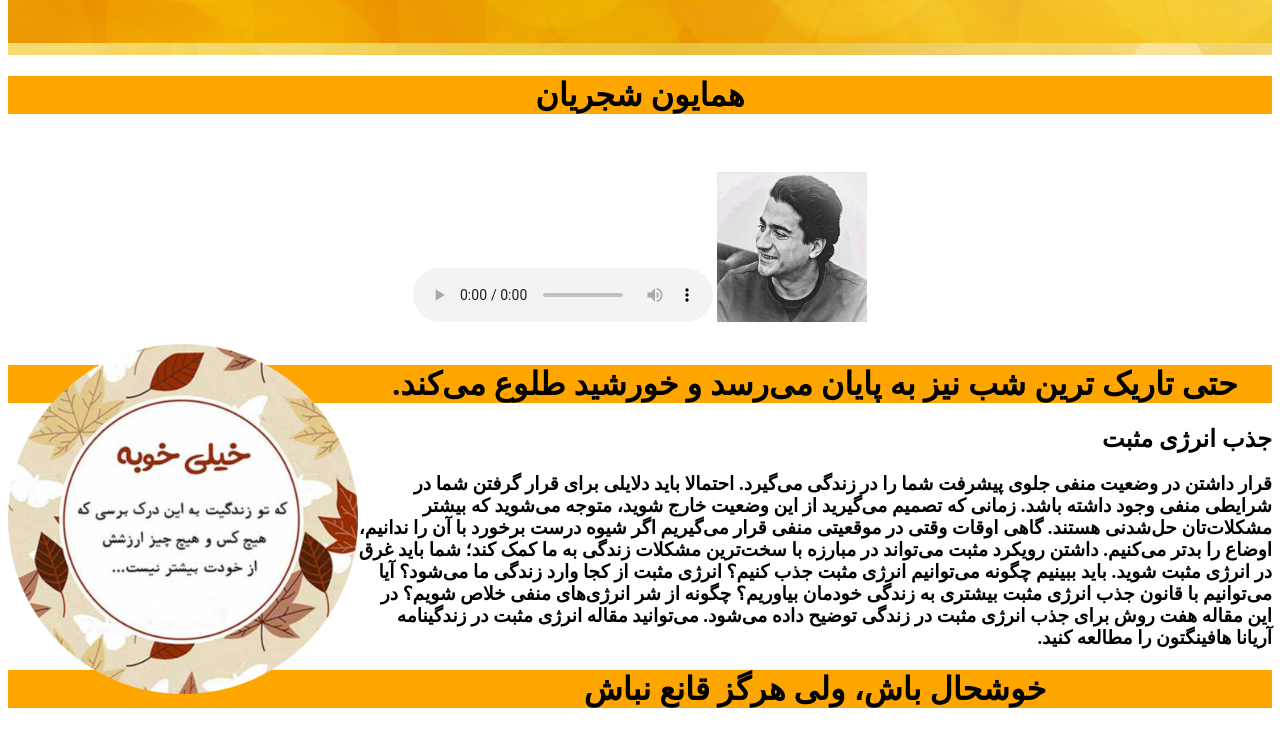
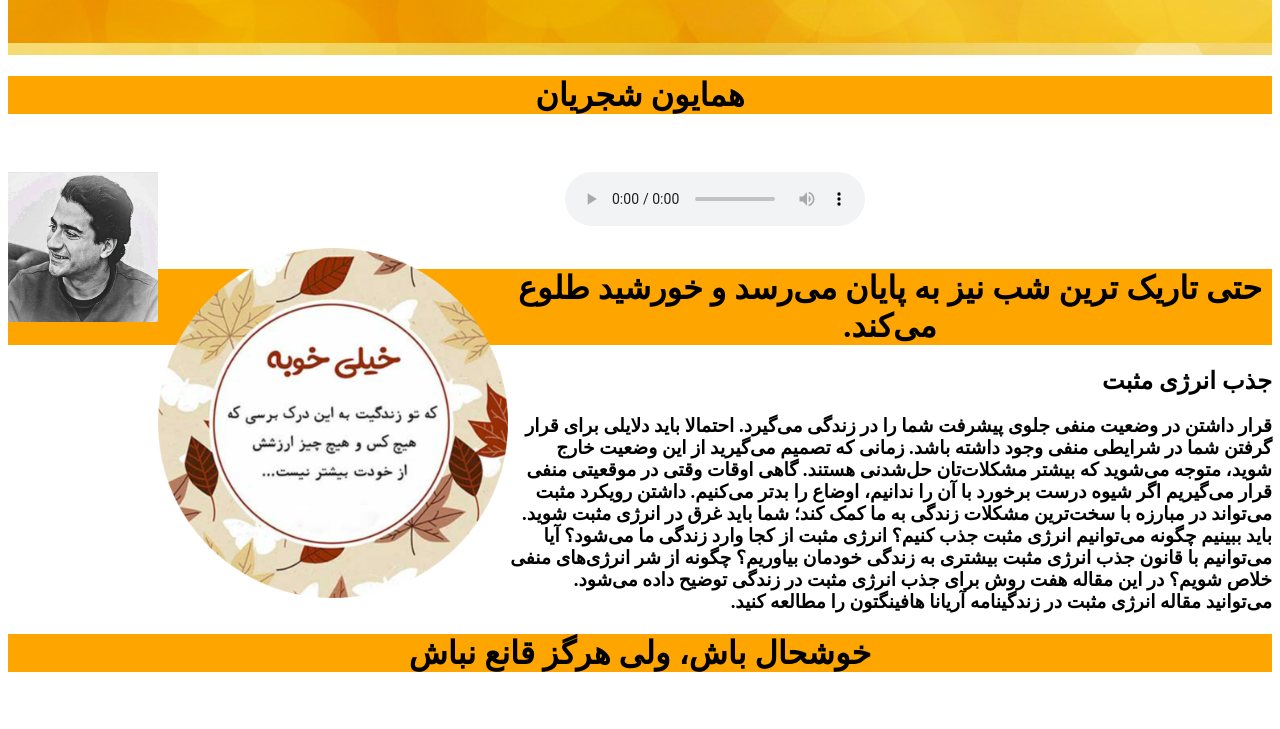
Before and after one commit to fayazi1982/Life, a plain HTML site: page index.html in a window 1280 px wide. Shown: the part 1029-1758 px from the top of the page. After the commit the page ends 1722 px from the top, so only its background shows below. Drawn offline with Linux system fonts and the light colour scheme.

Commit message:
Update index.html

```diff
--- a/index.html
+++ b/index.html
@@ -78,7 +78,7 @@
 <center>
 	<h1  style="background-color:Orange;">همایون شجریان </h1>
 <br><br>
-<img src="sd.jpg" height="150" width="150">
+<img style="float:left;" src="sd.jpg" height="150" width="150">
 <audio controls>
   <source src="Shajarian - Man Koja Baran Koja (UpMusic).ogg" type="audio/ogg">
   <source src="Shajarian - Man Koja Baran Koja (UpMusic).mp3" type="audio/mpeg">
```
